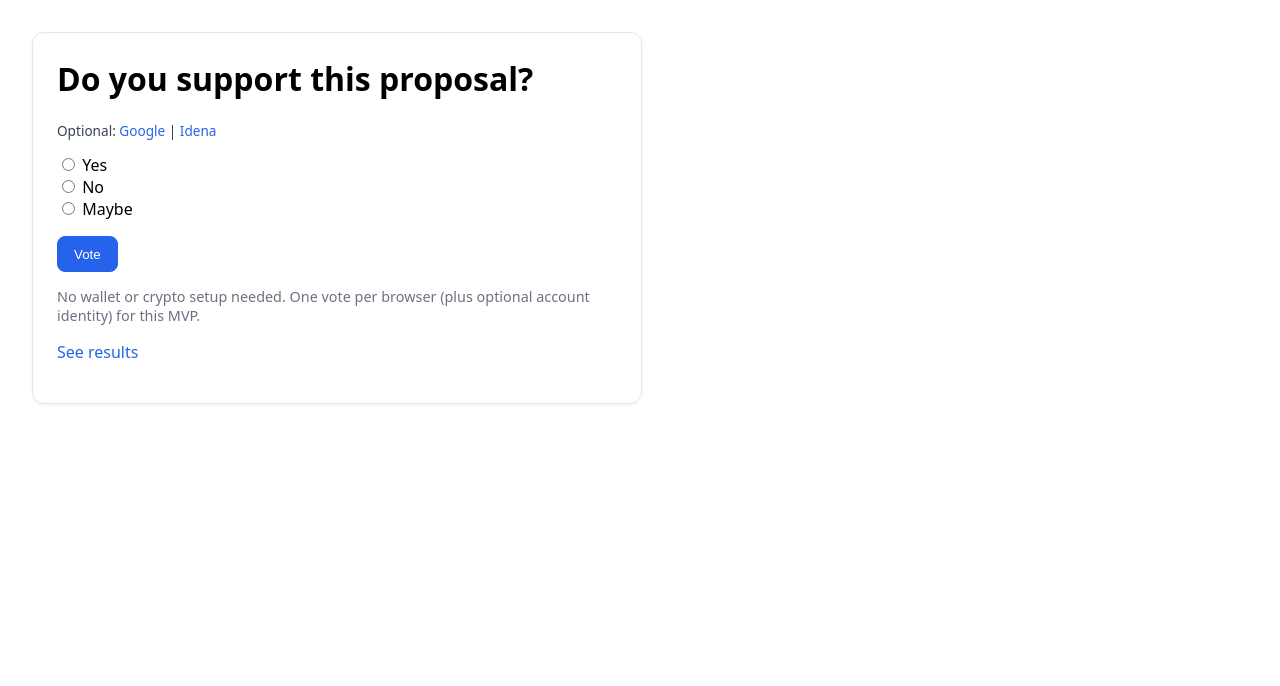
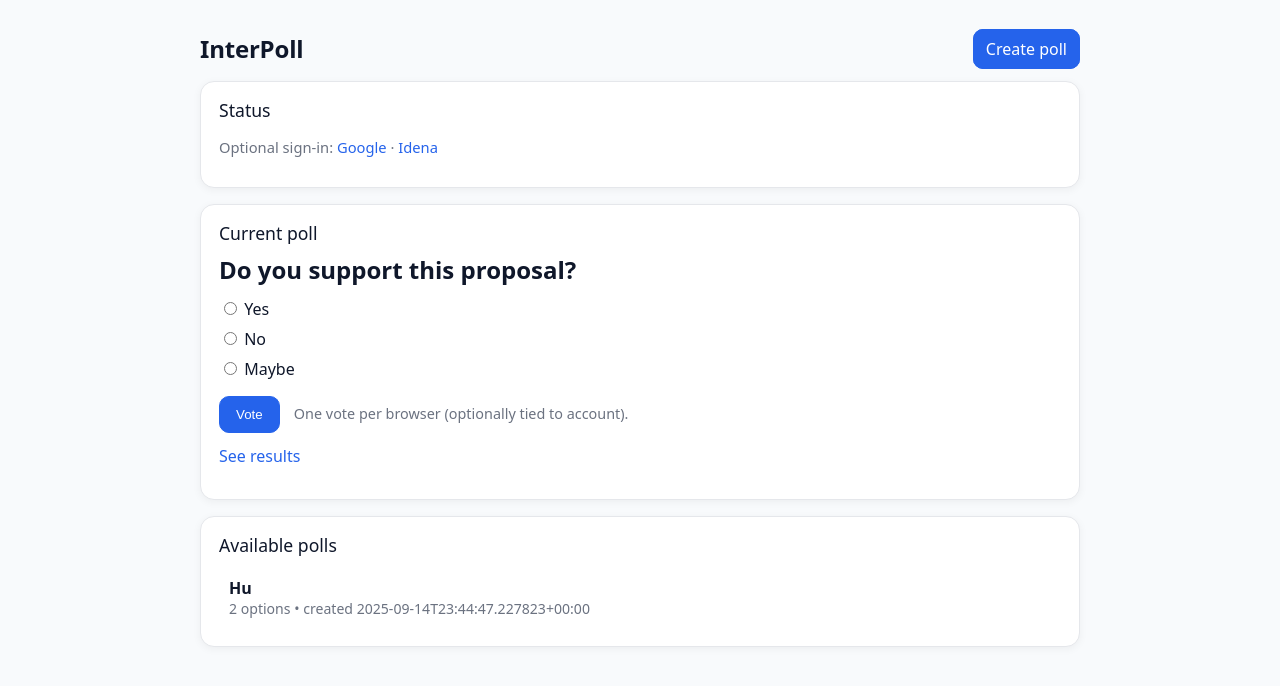
Before and after one commit to thegoodduck/InterPoll, a Flask app: page / in a window 1280 px wide. Shown: the top 686 px of the page. Run offline with Flask 3, Linux system fonts and the light colour scheme.

Commit message:
Implement Google login, poll creation, and results display; enhance UI with new styles and structure. contains bugs such as method not defined for voting

```diff
--- a/app.py
+++ b/app.py
@@ -460,43 +460,71 @@ def login_google():
     creds = flow.run_local_server(port=8080)
     service = build('oauth2', 'v2', credentials=creds)
     user_info = service.userinfo().get().execute()
-    email = user_info.get('email', 'Unknown')
-    return f"<h2>Google login successful!</h2><p>Email: {email}</p><p><a href='/'>Back to poll</a></p>"
+    # Store user info in session
+    session['user'] = {
+        '_provider': 'google',
+        'email': user_info.get('email'),
+        'name': user_info.get('name'),
+        'sub': user_info.get('id'),
+        'picture': user_info.get('picture')
+    }
+    # Redirect to main page with welcome message
+    return redirect(url_for('index'))
 
 @app.route("/logout")
 def logout():
     session.pop("user", None)
     return redirect(url_for("index"))
 
-# --- Main web routes ---
+# --- Poll storage ---
+POLL_LIST_FILE = os.environ.get("POLL_LIST_FILE", "polls.json")
+def load_polls():
+    if os.path.exists(POLL_LIST_FILE):
+        try:
+            with open(POLL_LIST_FILE, "r") as f:
+                return json.load(f)
+        except Exception:
+            logger.exception("Cannot load poll list; starting fresh.")
+    return []
+def save_polls(polls):
+    atomic_write_json(POLL_LIST_FILE, polls)
+
+# --- Poll creation route ---
+@app.route("/create_poll", methods=["GET", "POST"])
+def create_poll():
+    if request.method == "GET":
+        return render_template("create_poll.html")
+    # POST: handle form
+    question = request.form.get("question", "").strip()
+    options = [opt.strip() for opt in request.form.getlist("options") if opt.strip()]
+    login_required = request.form.get("login_required", "none")
+    cookie_mode = request.form.get("cookie_mode", "yes")
+    if not question or len(options) < 2:
+        return "Poll must have a question and at least two non-empty options.", 400
+    poll_id = f"poll_{uuid.uuid4().hex[:8]}"
+    poll = {
+        "id": poll_id,
+        "question": question,
+        "options": options,
+        "login_required": login_required,
+        "cookie_mode": cookie_mode,
+        "created": datetime.now(timezone.utc).isoformat()
+    }
+    polls = load_polls()
+    polls.append(poll)
+    save_polls(polls)
+    return redirect(url_for("index"))
 @app.route("/")
 def index():
-    voted = request.cookies.get(f"voted_{POLL_ID}") is not None
     user = session.get("user")
-    signin_link = None
-    if not user:
-        # Provide signin_link for templates that render a simple anchor
-        token = secrets.token_urlsafe(16)
-        app_callback = _abs_url("idena_callback")
-        start = _abs_url("idena_start_session")
-        auth = _abs_url("idena_authenticate")
-        favicon = _abs_url("static", filename="favicon.ico")
-        params = {
-            "token": token,
-            "callback_url": app_callback,
-            "nonce_endpoint": start,
-            "authentication_endpoint": auth,
-            "auth_endpoint": auth,
-            "favicon_url": favicon
-        }
-        if IDENA_USE_DESKTOP:
-            q = "&".join(f"{k}={quote_plus(v)}" for k, v in params.items())
-            signin_link = f"dna://signin/v1?{q}"
-        else:
-            signin_link = "https://app.idena.io/dna/signin?" + urlencode(params)
-
-    return render_template("index.html", question=POLL_QUESTION, options=POLL_OPTIONS,
-                           voted=voted, user=user, signin_link=signin_link)
+    polls = load_polls()
+    voted = request.cookies.get(f"voted_{POLL_ID}")
+    return render_template("index.html",
+                          polls=polls,
+                          user=user,
+                          question=POLL_QUESTION,
+                          options=POLL_OPTIONS,
+                          voted=voted)
 
 @app.route("/vote", methods=["POST"])
 def vote():
--- /dev/null
+++ b/polls.json
@@ -0,0 +1,13 @@
+[
+  {
+    "id": "poll_ffed9f54",
+    "question": "Hu",
+    "options": [
+      "ere",
+      "wewwe"
+    ],
+    "login_required": "none",
+    "cookie_mode": "yes",
+    "created": "2025-09-14T23:44:47.227823+00:00"
+  }
+]
--- a/templates/index.html
+++ b/templates/index.html
@@ -5,16 +5,29 @@
     <meta name="viewport" content="width=device-width, initial-scale=1">
     <title>InterPoll</title>
     <style>
-        body { font-family: system-ui, -apple-system, Segoe UI, Roboto, Ubuntu, Cantarell, Noto Sans, Arial, "Apple Color Emoji", "Segoe UI Emoji"; margin: 2rem; }
-        .card { max-width: 560px; padding: 1.5rem; border: 1px solid #e5e7eb; border-radius: 12px; box-shadow: 0 1px 3px rgba(0,0,0,0.06); }
-        h1 { margin-top: 0; }
-        .option { margin: 0.5rem 0; }
+        :root { --brand:#2563eb; --fg:#0f172a; --muted:#6b7280; --card:#ffffff; --line:#e5e7eb; --bg:#f8fafc; }
+        body { font-family: system-ui, -apple-system, Segoe UI, Roboto, Ubuntu, Cantarell, Noto Sans, Arial, "Apple Color Emoji", "Segoe UI Emoji"; margin: 0; background: var(--bg); color: var(--fg); }
+        .shell { max-width: 880px; margin: 32px auto; padding: 0 16px; }
+        .header { display:flex; align-items:center; justify-content:space-between; margin-bottom: 16px; }
+        .header h1 { margin:0; font-size: 1.5rem; letter-spacing: -0.2px; }
+        .toolbar a.btn { padding: 8px 12px; border-radius: 10px; border: 1px solid var(--brand); color:#fff; background: var(--brand); text-decoration:none; font-weight:500; }
+        .stack { display: grid; grid-template-columns: 1fr; gap: 16px; }
+        .card { background: var(--card); border:1px solid var(--line); border-radius: 14px; box-shadow: 0 2px 8px rgba(0,0,0,0.05); padding: 16px 18px; }
+        .section-title { margin: 0 0 8px 0; font-size: 1.1rem; }
+        .status { font-size: 0.92rem; color: var(--muted); }
+        .status .chip { display:inline-block; padding:2px 8px; border:1px solid var(--line); border-radius:999px; background:#f1f5f9; color:#334155; }
+        .option { margin: 0.5rem 0; display:block; }
         .actions { margin-top: 1rem; }
-        button { padding: 0.6rem 1rem; border-radius: 8px; border: 1px solid #2563eb; background: #2563eb; color: white; cursor: pointer; }
+        button { padding: 0.6rem 1rem; border-radius: 10px; border: 1px solid var(--brand); background: var(--brand); color: white; cursor: pointer; }
         button:disabled { background: #9ca3af; border-color: #9ca3af; cursor: not-allowed; }
-        .note { color: #6b7280; font-size: 0.9rem; }
+        .note { color: var(--muted); font-size: 0.9rem; }
         .success { color: #059669; }
-        a { color: #2563eb; text-decoration: none; }
+        a { color: var(--brand); text-decoration: none; }
+        .poll-list { list-style:none; margin: 8px 0 0 0; padding:0; }
+        .poll-item { padding: 12px 10px; border-top: 1px dashed var(--line); display:flex; align-items:baseline; gap:10px; }
+        .poll-item:first-child { border-top: none; }
+        .poll-title { font-weight: 600; }
+        .poll-meta { color: var(--muted); font-size: 0.88rem; }
     </style>
     <script>
         function onSubmit(e){
@@ -97,34 +110,79 @@
     </script>
 </head>
 <body data-voted="{{ 'true' if voted else 'false' }}">
+    <div class="shell">
+        <div class="header">
+            <h1>InterPoll</h1>
+            <div class="toolbar">
+                <a class="btn" href="{{ url_for('create_poll') }}">Create poll</a>
+            </div>
+        </div>
+
+        <div class="stack">
+            <!-- Auth status / entry -->
             <div class="card">
-        <h1>{{ question }}</h1>
+                <p class="section-title">Status</p>
                 {% if user %}
-            <p style="font-size:0.85rem;color:#374151;">Signed in as
+                    <p class="status">Signed in as
+                        <span class="chip">
                         {% if user.email %}{{ user.email }}{% elif user.address %}{{ user.address }}{% elif user.name %}{{ user.name }}{% else %}user{% endif %}
-            ({{ user._provider }}) · <a href="{{ url_for('logout') }}">Logout</a></p>
+                        </span>
+                        via <strong>{{ user._provider }}</strong>
+                        · <a href="{{ url_for('logout') }}">Logout</a>
+                    </p>
                 {% else %}
-            <p style="font-size:0.85rem;color:#374151;">Optional:
-                <a href="{{ url_for('login_google') }}">Google</a> |
+                    <p class="status">Optional sign-in:
+                        <a href="{{ url_for('login_google') }}">Google</a> ·
                         <a href="javascript:void(0)" onclick="loginWithIdena()">Idena</a>
                     </p>
                 {% endif %}
+            </div>
+
+            <!-- Current poll card -->
+            <div class="card">
+                <p class="section-title">Current poll</p>
+                <h2 style="margin:6px 0 12px 0;">{{ question }}</h2>
                 {% if voted %}
                     <p class="success">Thanks, your vote was recorded. You can see live results below.</p>
                 {% else %}
-        <form method="POST" onsubmit="onSubmit(event)">
+                    <form method="POST" action="{{ url_for('vote') }}" onsubmit="onSubmit(event)">
                         {% for option in options %}
                         <label class="option">
                             <input type="radio" name="vote" value="{{ option }}" required> {{ option }}
-            </label><br>
+                        </label>
                         {% endfor %}
                         <div class="actions">
                             <button id="voteBtn" type="submit">Vote</button>
+                            <span style="margin-left:10px;" class="note">One vote per browser (optionally tied to account).</span>
                         </div>
-            <p class="note">No wallet or crypto setup needed. One vote per browser (plus optional account identity) for this MVP.</p>
                     </form>
                 {% endif %}
-        <p><a href="{{ url_for('results') }}">See results</a></p>
+                <p style="margin-top:12px;"><a href="{{ url_for('results') }}">See results</a></p>
+            </div>
+
+            <!-- Poll directory -->
+            <div class="card">
+                <p class="section-title">Available polls</p>
+                {% if polls and polls|length > 0 %}
+                    <ul class="poll-list">
+                        {% for p in polls %}
+                        <li class="poll-item">
+                            <div>
+                                <div class="poll-title">{{ p.question }}</div>
+                                <div class="poll-meta">
+                                    {{ p.options|length }} option{{ '' if (p.options|length)==1 else 's' }}
+                                    {% if p.created %} • created {{ p.created }}{% endif %}
+                                    {% if p.login_required and p.login_required != 'none' %} • requires {{ p.login_required }} login{% endif %}
+                                </div>
+                            </div>
+                        </li>
+                        {% endfor %}
+                    </ul>
+                {% else %}
+                    <p class="note">No polls yet. Create one to get started.</p>
+                {% endif %}
+            </div>
+        </div>
     </div>
 </body>
 </html>
```
Also changed, not shown: templates/create_poll.html (added, +72 -0 lines), templates/result.html (+51 -30 lines). Lines whose indentation alone changed are shown as unchanged.
